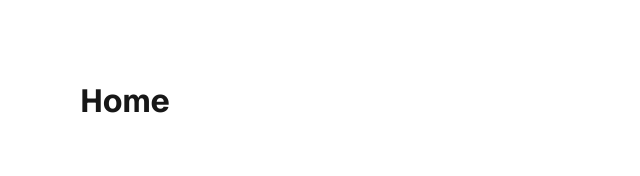
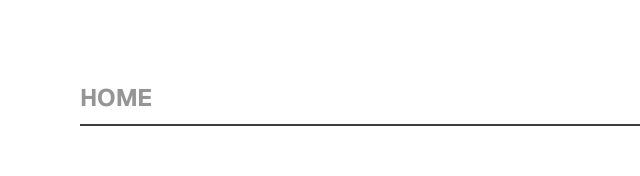
Before and after one commit to sajibsrs/nextweb, a Next.js app: page / in a window 1280 px wide. Shown: the top 176 px of the page, without its empty margins (0-640 px from the left). Built offline with nearby package versions, Linux system fonts and the light colour scheme.

Commit message:
updated home page layout

```diff
--- a/src/app/page.js
+++ b/src/app/page.js
@@ -1,11 +1,16 @@
+import { SignupForm } from "@/ui/signup-form";
 import styles from "./page.module.css";
 import Footer from "@/ui/footer";
 
 export default function Home() {
   return (
     <>
+      <section className={styles.title}>
+        <h2>Home</h2>
+        <hr />
+      </section>
       <main className={styles.main}>
-        <h1>Home</h1>
+        <SignupForm />
       </main>
       <Footer />
     </>
```
